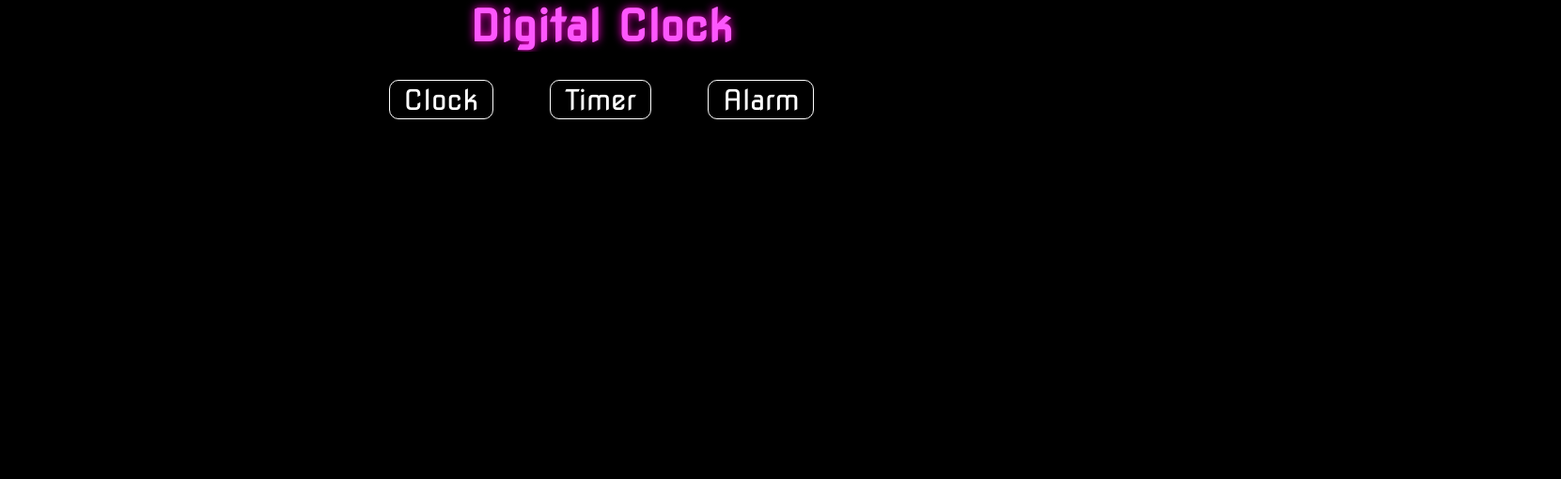
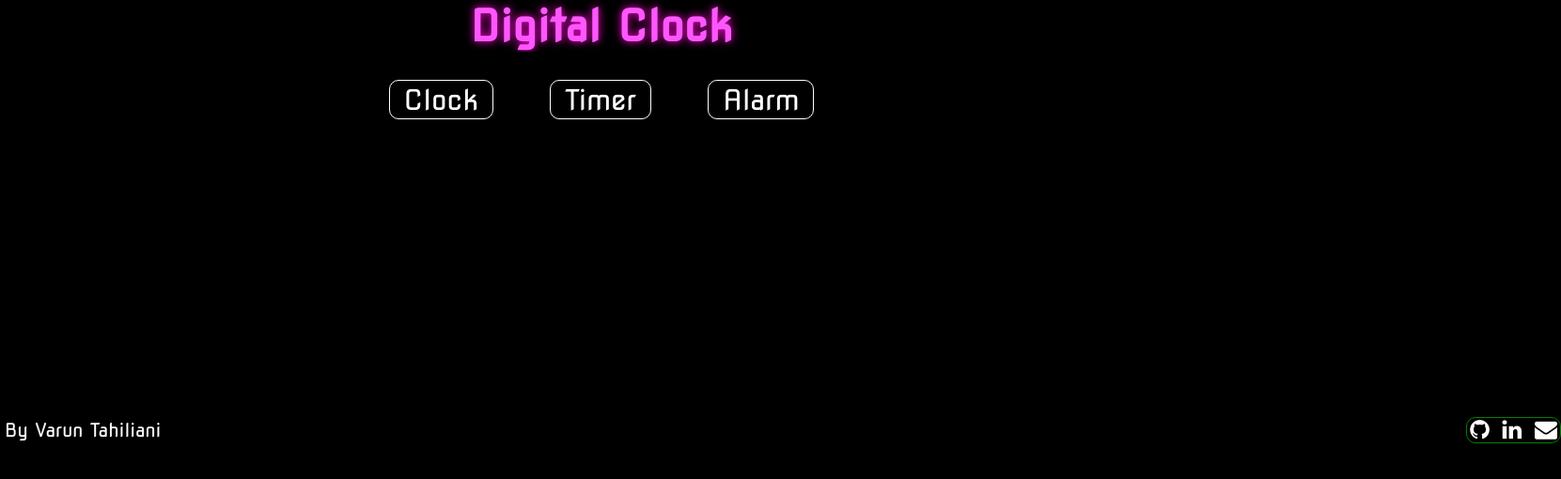
Before and after one commit to varun-4t/Digital_Clock, a plain HTML site: page index.html in a window 1280 px wide. Shown: the whole page at 94% size, 1661 px wide, since content can reach past the window. Drawn offline with Linux system fonts and the light colour scheme; a web font is replaced by a local one.

Commit message:
Update index.html

```diff
--- a/index.html
+++ b/index.html
@@ -5,7 +5,8 @@
     <meta charset="UTF-8">
     <meta name="viewport" content="width=device-width, initial-scale=1.0">
     <link rel="stylesheet" href="style.css">
-    <style>
+    <link rel="stylesheet" href="https://cdnjs.cloudflare.com/ajax/libs/font-awesome/4.7.0/css/font-awesome.min.css">
+<style>
         @import url('https://fonts.googleapis.com/css2?family=Baloo+2&family=Baloo+Bhai+2&family=Nova+Square&family=Playfair+Display&family=Poppins:wght@100&family=Signika+Negative:wght@300&family=Tilt+Neon&family=Ubuntu:wght@300&display=swap');
     </style>
     <title>Digital Clock</title>
@@ -65,6 +66,19 @@
          </section>
         </main>
     </div>
+        <footer>
+            <div>
+                <p>
+                    By Varun Tahiliani
+                </p>
+            </div>
+            <div class="links">
+                <a href="https://github.com/varun-4t"><i class="fa fa-github" style="font-size:1.2rem"></i></a>
+                <a href="https://www.linkedin.com/in/varun-tahiliani-aa01302a1/"><i class="fa fa-linkedin" aria-hidden="true" style="font-size:1.2rem"i></i></a>
+                <a href="mailto:varrun004@gmail.com"><i class="fa fa-envelope" style="font-size:1.2rem"></i></a>
+            </div>
+            </div>
+        </footer>
     <script src="index.js"></script>
 </body>
 
```
